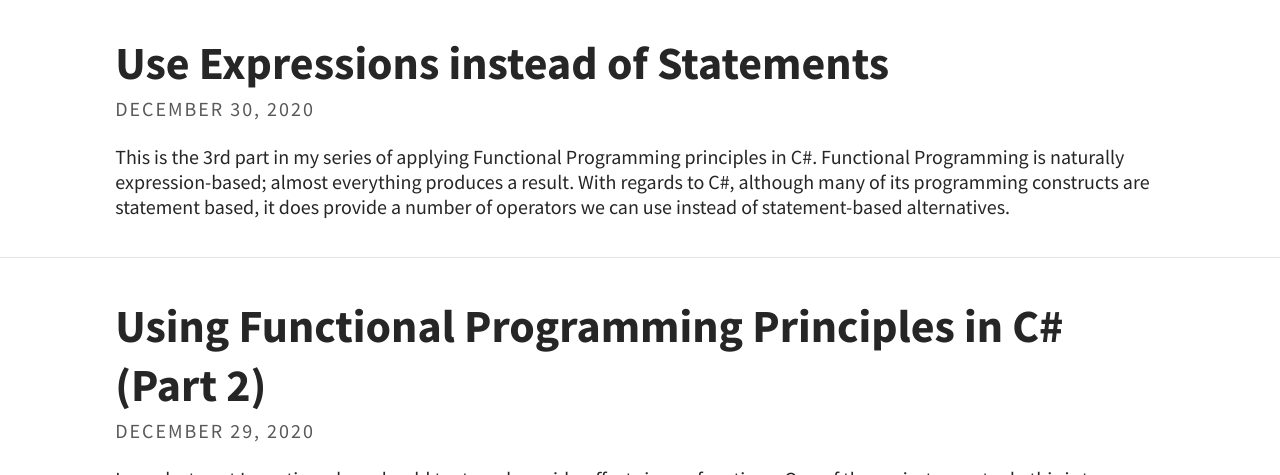
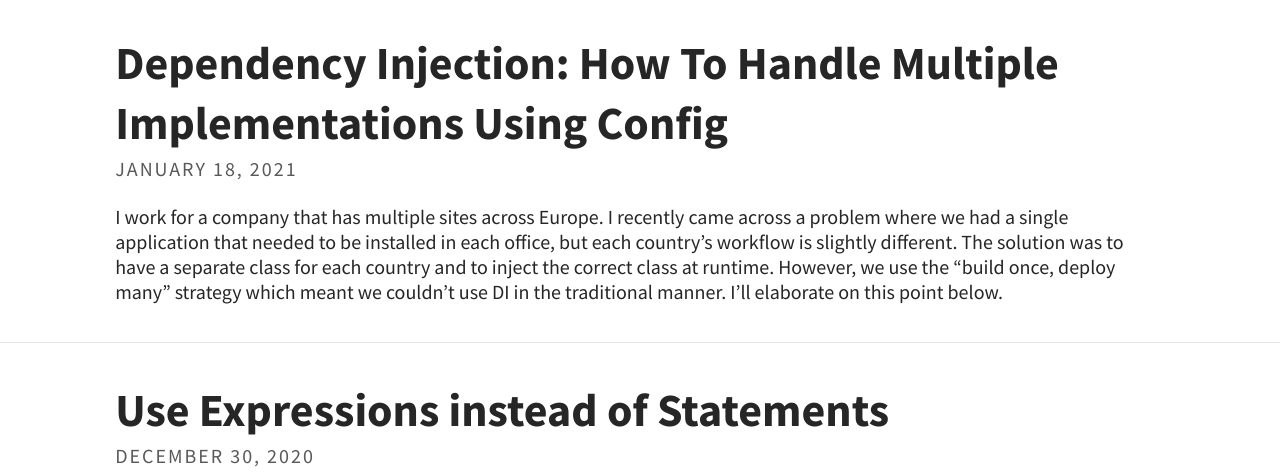
Before and after one commit to axhussain/axhussain.github.io, a Jekyll site: the page built from index.html, in a window 1280 px wide and 900 px high, cut to the strip 425-900 px from the top of the window. Built offline with Jekyll 4.4.1, drawn with Linux system fonts in a browser that asks for light colours; the list of posts is cut into pages by our own code; some of the changed lines change nothing that is shown.

Commit message:
Add 'DI: Multiple Implementation' post

````diff
--- a/_data/biblio.yaml
+++ b/_data/biblio.yaml
@@ -13,3 +13,7 @@
 - authors: Dotnet Tutorials
   title: "[Expression Bodied Members in C#](https://dotnettutorials.net/lesson/expression-bodied-members-csharp)"
   key: expr-bodied-membrs
+
+- authors: Edi Wang
+  title: "[Dependency Injection with Multiple Implementations in ASP.NET Core](https://edi.wang/post/2018/12/28/dependency-injection-with-multiple-implementations-in-aspnet-core)"
+  key: di-multiple-implementations
--- a/_posts/2020-12-22-a-look-at-functional-programming.md
+++ b/_posts/2020-12-22-a-look-at-functional-programming.md
@@ -39,7 +39,7 @@
 - **Higher-order function:** This is a function that receives another function as an argument, or returns another function, or both.
 - **Pure function:** This is a function that has no side-effects. For a particular input, it *always* returns the same output.
 - **Referential transparency:** Because of the nature of pure functions, for a given input we can replace the function with its return value in all subsequent calls to that function.
-- **Recursion:** There is no for and while loops in FP. Instead, we rely on recursion for iteration.
+- **Recursion:** There aren't any `for` and `while` loops in FP. Instead, we rely on recursion for iteration.
 - **Variables are immutable:** It is not possible to modify a variable once it has been initialized. However, we can pass that variable to a function which returns another value.
 
 
--- /dev/null
+++ b/_posts/2021-01-18-di-how-to-handle-multiple-implementations.md
@@ -0,0 +1,167 @@
+---
+layout: post
+title: "Dependency Injection: How To Handle Multiple Implementations Using Config"
+tags: [c#, dependency-injection]
+comments: true
+excerpt_separator: <!--more-->
+---
+
+I work for a company that has multiple sites across Europe. I recently came across a problem where we had a single application that needed to be installed in each office, but each country's workflow is slightly different. The solution was to have a separate class for each country and to inject the correct class at runtime.
+
+However, we use the "[build once, deploy many](https://medium.com/buildit/build-once-deploy-everywhere-part-1-706d7affaf0f)" strategy which meant we couldn't use DI in the traditional manner. I'll elaborate on this point below.
+
+<!--more-->
+
+## Traditional ASP.NET Core Dependency Injection
+
+A typical ASP.NET Core app registers your services' interfaces and corresponding implementations in `Program.cs`:
+
+```c#
+public class Program
+{
+    public static void Main(string[] args)
+    {
+        CreateHostBuilder(args).Build().Run();
+    }
+
+    public static IHostBuilder CreateHostBuilder(string[] args) =>
+        Host.CreateDefaultBuilder(args)
+            .ConfigureServices(services =>
+            {
+                services.AddScoped<IMyService, MyServiceA>();
+            })
+            .ConfigureWebHostDefaults(webBuilder =>
+            {
+                webBuilder.UseStartup<Startup>();
+            });
+}
+```
+
+However, as you can see, the type registration is in code, thus if we wanted to replace `MyServiceA` with `MyServiceB` we would need to rebuild the app. This approach would not work at my company because, as I've already mentioned, we "build once" via our CI/CD pipeline.
+
+Below we'll look over a couple of potential solutions.
+
+## Using `HostBuilderContext`
+
+We can use the second overload of `ConfigureServices` which takes a `HostBuilderContext` in addition to the `IServiceCollection`:
+
+```c#
+public static IHostBuilder CreateHostBuilder(string[] args) =>
+    Host.CreateDefaultBuilder(args)
+        .ConfigureServices((host, services) =>
+        {
+            if (host.HostingEnvironment.IsEnvironment("Germany"))
+            {
+                services.AddScoped<IMyService, MyServiceDE>();
+            }
+            else
+            {
+                services.AddScoped<IMyService, MyServiceUK>();
+            }
+        })
+        .ConfigureWebHostDefaults(webBuilder =>
+        {
+            webBuilder.UseStartup<Startup>();
+        });
+```
+The `HostingEnvironment` class has a number of methods you can use to check your current environment. By default .NET Core has three built-in environments:
+- Development
+- Staging
+- Production
+
+Each of these have corresponding methods: `IsDevelopment()`, `IsStaging()` and `IsProduction()`.
+
+In my example above, I'm checking for a custom environment name which is set in the `ASPNETCORE_ENVIRONMENT` environment variable on the hosting server.
+
+You could also check the `EnvironmentName` property in an `if` or `switch` statement, e.g.
+
+```c#
+switch (host.HostingEnvironment.EnvironmentName)
+{
+    case "Germany":
+        services.AddScoped<IMyService, MyServiceDE>();
+        break;
+    case "UK":
+        services.AddScoped<IMyService, MyServiceUK>();
+        break;
+    default:
+        services.AddScoped<IMyService, MyServiceGlobal>();
+        break;
+}
+```
+
+This method will probably be suitable for my needs, but for the sake of completeness, I wanted to describe another solution.
+
+## Choosing an Implementation at Runtime
+
+You may or may not know that it's possible to register multiple implementations for the same interface, after which, we can use a config setting to select which implementation we want at runtime.
+
+Let's start by registering our implementations:
+
+```c#
+public static IHostBuilder CreateHostBuilder(string[] args) =>
+    Host.CreateDefaultBuilder(args)
+        .ConfigureServices((host, services) =>
+        {
+            services.AddScoped<IMyService, MyServiceDE>();
+            services.AddScoped<IMyService, MyServiceUK>();
+            services.AddScoped<IMyService, MyServiceGlobal>();
+        })
+        .ConfigureWebHostDefaults(webBuilder =>
+        {
+            webBuilder.UseStartup<Startup>();
+        });
+```
+
+Then in `appsettings.json` we create a key/value to set which implementation we want:
+
+```js
+{
+  "AppSettings": {
+    "CurrentService": "MyServiceDE"
+  },
+  "Logging": {
+    "LogLevel": {
+      "Default": "Information"
+    }
+  }
+}
+```
+
+Now, in our MVC controllers there's two things to note. The first is that we'll be using the [`IOptions` pattern](https://andrewlock.net/how-to-use-the-ioptions-pattern-for-configuration-in-asp-net-core-rc2/) for injecting config, and the second is that instead of having a parameter of type `IMyService` we'll have an `IEnumerable<IMyService>`, e.g:
+
+```c#
+public class HomeController : Controller
+{
+    private readonly ILogger<HomeController> _logger;
+    private readonly AppSettings _appSettings { get; set; }
+    private readonly IEnumerable<IMyService> _myServices { get; set; }
+
+    public HomeController(ILogger<HomeController> logger, IHelloer helloer)
+    {
+        _logger = logger;
+        _appSettings = settings.Value;
+        _myServices = myServices
+    }
+
+    public IActionResult Index()
+    {
+        return View();
+    }
+}
+```
+
+This allows you to select the implementation by the name that you set in the config[^1]:
+
+```c#
+public IActionResult Index()
+{
+    var myService = _myServices.FirstOrDefault(h => h.GetType().Name == AppSettings.CurrentService);
+    // use the service
+    return View();
+}
+```
+
+Using this method, I can build once and then let our CI/CD server amend the value of `CurrentService` in `appsettings.json` depending on which country the app is being deployed to.
+
+[^1]: {% include citation.html key="di-multiple-implementations" %}
````
